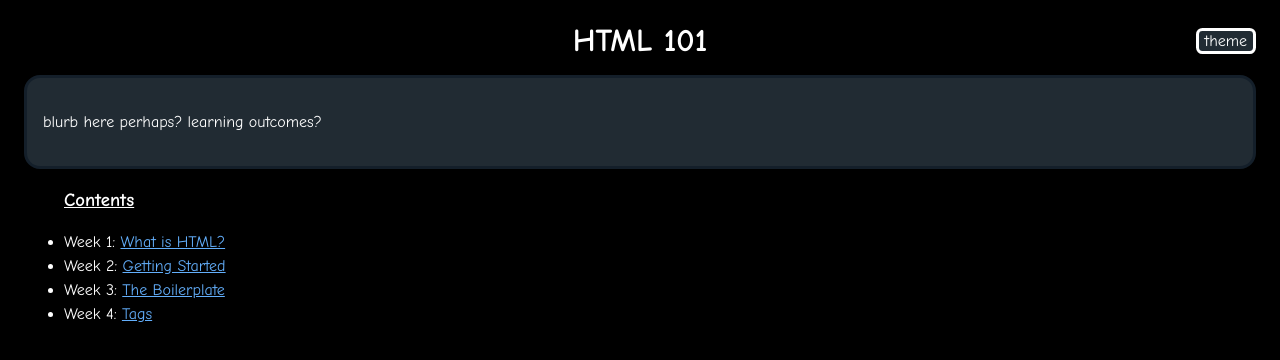
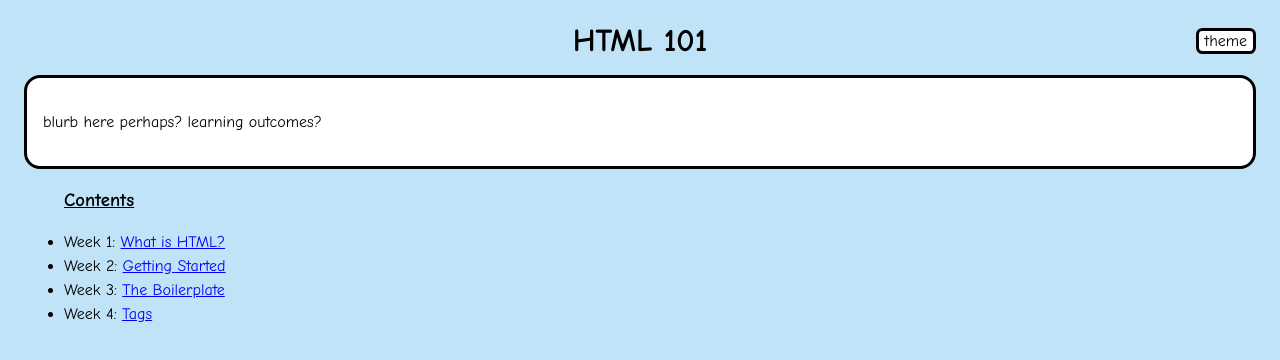
Before and after one commit to freyamurray/html-101, a plain HTML site: page index.html in a window 1280 px wide. Both pictures are taken after a click on the button "theme". Drawn offline with Linux system fonts and the light colour scheme.

Commit message:
made dark mode default

```diff
--- a/main.js
+++ b/main.js
@@ -5,5 +5,5 @@ function reveal() {
 
 function themeSwitch() {
     var element = document.body;
-    element.classList.toggle("dark");
+    element.classList.toggle("light");
 }
--- a/style.css
+++ b/style.css
@@ -1,4 +1,4 @@
-:root {
+.light {
     --bg-col: rgb(193, 227, 247);
     --box-col: #ffffff;
     --border-col: black;
@@ -9,7 +9,7 @@
     --border-thickness: 3px;
 }
 
-.dark {
+:root {
     --bg-col: black;
     --box-col: #212b33;
     --border-col: #141f2a;
```
